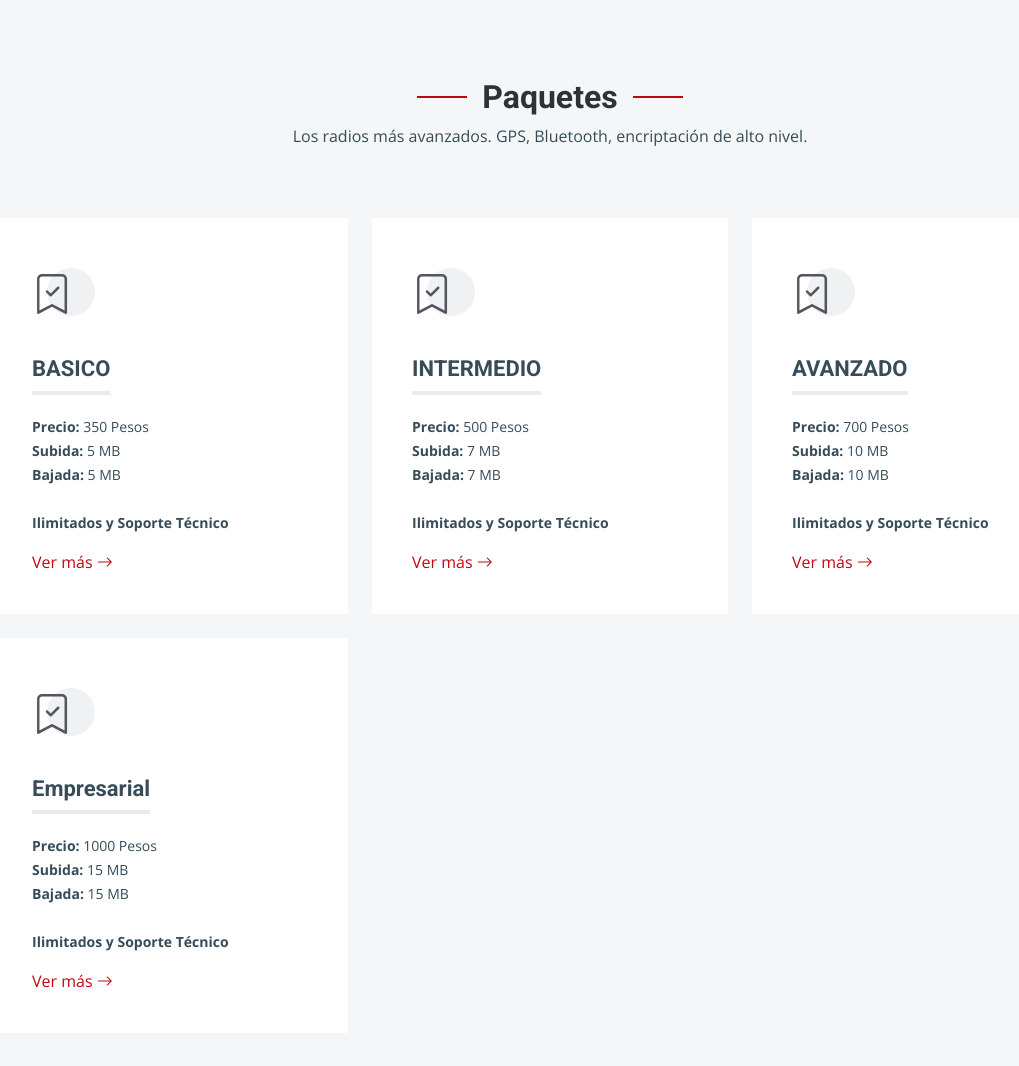
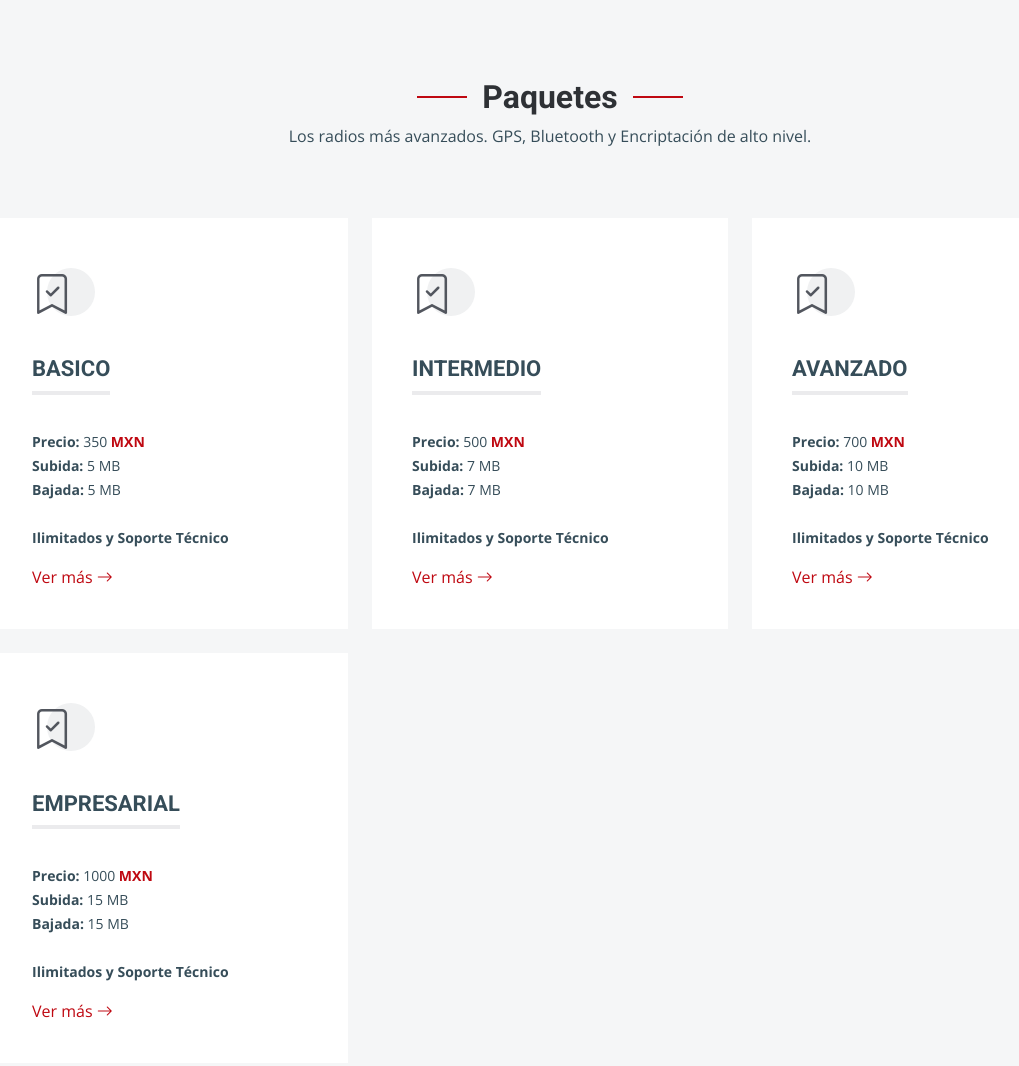
Before and after one commit to ItPlacito/SMComunicaciones-Web, a plain HTML site: page index.html in a window 1280 px wide. Shown: the part 802-1868 px from the top of the page, without its empty margins (90-1109 px from the left). Drawn offline with nearby package versions, Linux system fonts and the light colour scheme.

Commit message:
updating mxn (#4)

```diff
--- a/index.html
+++ b/index.html
@@ -112,7 +112,7 @@
         <div class="row justify-content-center">
           <div class="col-lg-6 text-center">
             <h2 data-aos="fade-down">Bienvenido a <span>SM Comunicaciones</span></h2>
-            <p data-aos="fade-up" style="text-align: justify;">Los radios más avanzados. GPS, Bluetooth, encriptación de alto nivel.</p>
+            <p data-aos="fade-up" style="text-align: justify;">Los radios más avanzados. GPS, Bluetooth y Encriptación de alto nivel.</p>
             <a data-aos="fade-up" data-aos-delay="200" href="http://smcomunicaciones.net/index.php"
               class="btn-get-started">Comencemos</a>
           </div>
@@ -295,7 +295,7 @@
 
         <div class="section-header">
           <h2>Paquetes</h2>
-          <p class="text-center">Los radios más avanzados. GPS, Bluetooth, encriptación de alto nivel.</p>
+          <p class="text-center">Los radios más avanzados. GPS, Bluetooth y Encriptación de alto nivel.</p>
         </div>
 
         <div class="row gy-4">
@@ -306,7 +306,7 @@
                 <i class="bi bi-bookmark-check"></i>
               </div>
               <h3>BASICO</h3>
-              <p><b>Precio:</b> 350 Pesos</p>
+              <p><span><b>Precio: </b><span>350 <b class="readmore stretched-link"> MXN</b></span></span></p>
               <p><b>Subida:</b> 5 MB</p>
               <p><b>Bajada:</b> 5 MB</p>
             </br>
@@ -322,7 +322,7 @@
                 <i class="bi bi-bookmark-check"></i>
               </div>
               <h3>INTERMEDIO</h3>
-              <p><b>Precio:</b> 500 Pesos</p>
+              <p><span><b>Precio: </b><span>500 <b class="readmore stretched-link"> MXN</b></span></span></p>
               <p><b>Subida:</b> 7 MB</p>
               <p><b>Bajada:</b> 7 MB</p>
               </br>
@@ -339,7 +339,7 @@
                 <i class="bi bi-bookmark-check"></i>
               </div>
               <h3>AVANZADO</h3>
-              <p><b>Precio:</b> 700 Pesos</p>
+              <p><span><b>Precio: </b><span>700 <b class="readmore stretched-link"> MXN</b></span></span></p>
               <p><b>Subida:</b> 10 MB</p>
               <p><b>Bajada:</b> 10 MB</p>
             </br>
@@ -354,8 +354,8 @@
               <div class="icon">
                 <i class="bi bi-bookmark-check"></i>
               </div>
-              <h3>Empresarial</h3>
-              <p><b>Precio:</b> 1000 Pesos</p>
+              <h3>EMPRESARIAL</h3>
+              <p><span><b>Precio: </b><span>1000 <b class="readmore stretched-link"> MXN</b></span></span></p>
               <p><b>Subida:</b> 15 MB</p>
               <p><b>Bajada:</b> 15 MB</p>
             </br>
```
